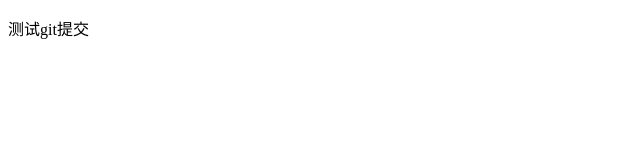
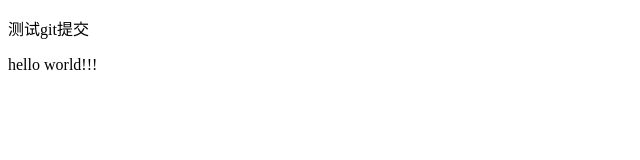
Before and after one commit to guohao0603/PageAutoScroll, a plain HTML site: page index.html in a window 1280 px wide. Shown: the whole page, without its empty margins (0-640 px from the left). Drawn offline with Linux system fonts and the light colour scheme.

Commit message:
第二次测试提交

```diff
--- a/index.html
+++ b/index.html
@@ -8,5 +8,6 @@
 </head>
 <body>
     <p>测试git提交</p>
+    <div>hello world!!!</div>
 </body>
 </html>
```
